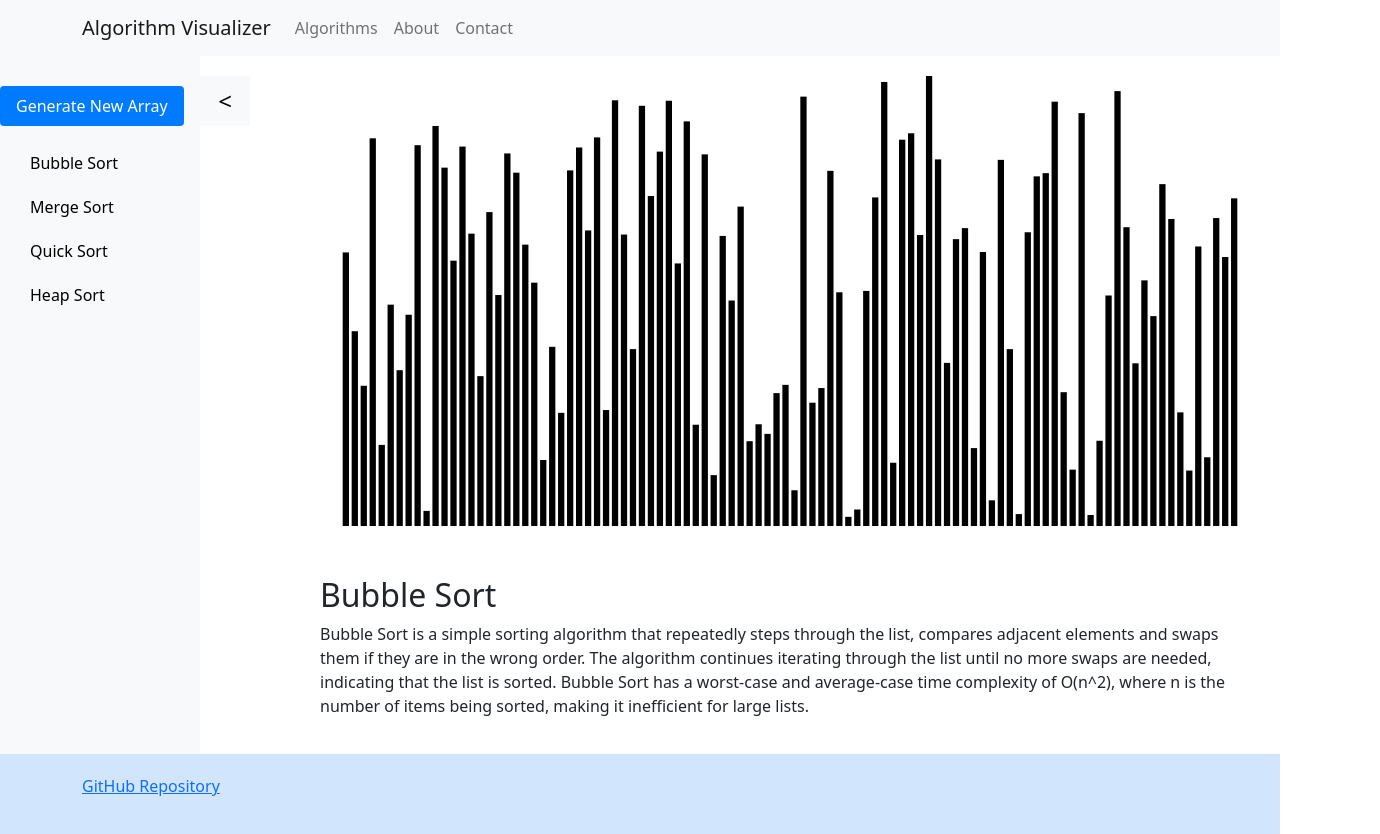
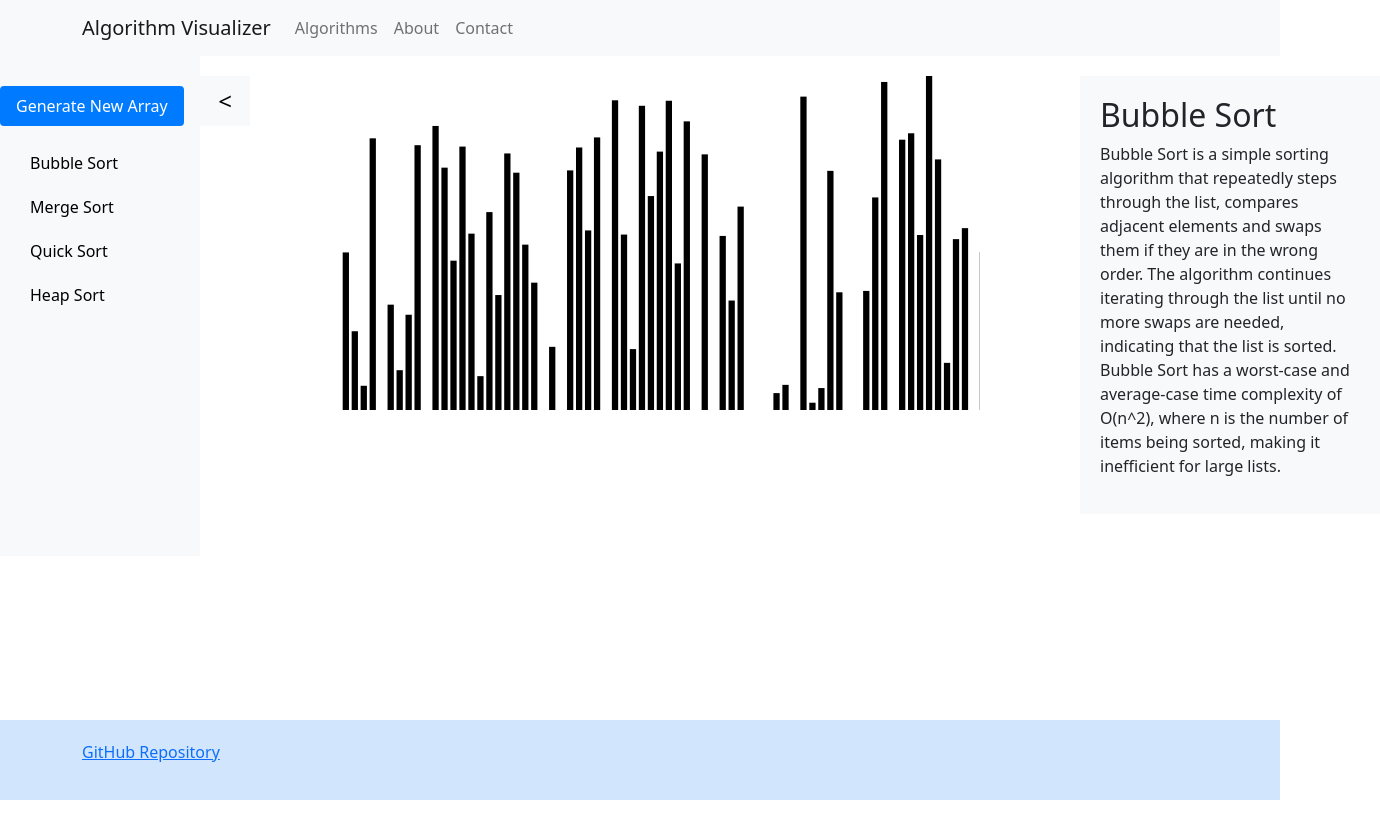
Before and after one commit to Rathetsu/algorithm-visualizer, a React (Create React App) app: page /algorithm-visualizer/sorting-algorithms in a window 1280 px wide. Both pictures are taken after a click on the button "Bubble Sort". Shown: the whole page, 1380 px wide, since content can reach past the window. After the commit the page ends 800 px from the top, so only its background shows below. Built offline with nearby package versions, Linux system fonts and the light colour scheme.

Commit message:
UI changes

```diff
--- a/src/components/AlgoCompass/AlgoCompass.css
+++ b/src/components/AlgoCompass/AlgoCompass.css
@@ -1,4 +1,10 @@
 .algo-compass {
 	padding: 20px;
-	margin-left: -300px;
+	margin-left: 100px;
+	margin-top: 20px;
+	box-sizing: border-box;
+	height: auto;
+	width: 300px;
+	/* overflow-y: scroll; */
+	background-color: #f8f9fa;
 }
--- a/src/components/Algorithms/SortingAlgorithms/SortingVisualizer/SortingVisualizer.css
+++ b/src/components/Algorithms/SortingAlgorithms/SortingVisualizer/SortingVisualizer.css
@@ -5,9 +5,14 @@
 
 .visualizer-container {
 	display: flex;
-	flex-direction: column;
+	flex-direction: row;
 	margin-left: 300px;
 }
+
+.sorting-visualizer-svg {
+	width: 100%;
+	height: 100%;
+  }
 
 .generate-button {
 	margin-top: 10px;
@@ -23,6 +28,11 @@
 	border-radius: 4px;
 }
 
+.algo-compass-container {
+	width: 300px;
+	height: 500px;
+  }
+
 .generate-button:hover {
 	background-color: #0056b3;
 }
--- a/src/components/Algorithms/SortingAlgorithms/SortingVisualizer/SortingVisualizer.js
+++ b/src/components/Algorithms/SortingAlgorithms/SortingVisualizer/SortingVisualizer.js
@@ -5,7 +5,7 @@ import './SortingVisualizer.css';
 import SideBar from '../../../SideBar/SideBar';
 import AlgoCompass from '../../../AlgoCompass/AlgoCompass';
 import * as strings from '../../../../assets/strings';
-
+import { mergeSort, quickSort, heapSort, bubbleSort } from '../SortingAlgorithms';
 
 const SortingVisualizer = () => {
 	const [array, setArray] = useState([]);
@@ -73,7 +73,7 @@ const SortingVisualizer = () => {
 				onSelectAlgorithm={handleSelectAlgorithm}
 				onGenerateNewArray={generateRandomArray}
 			/>
-
+			<div className='visualizer-and-compass-container'>
 				<div className='visualizer-container'>
 					<svg
 						ref={ref}
@@ -81,12 +81,15 @@ const SortingVisualizer = () => {
 						height='500'
 						className='sorting-visualizer-svg'
 					></svg>
-				<div className='visualizer-container'>
+
 					{selectedAlgorithm && (
+						<div className="algo-compass-container">
 							<AlgoCompass algorithm={selectedAlgorithm} />
+						</div>
 					)}
 				</div>
 			</div>
+
 		</div>
 	);
 };
```
Lines whose indentation alone changed are shown as unchanged.
